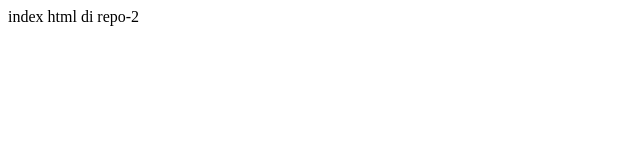
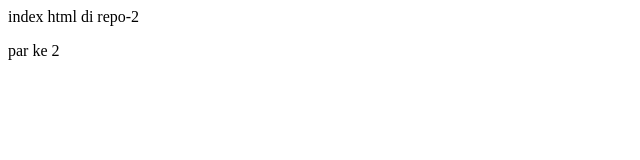
Before and after one commit to udhaayud/repo-2, a plain HTML site: page index.html in a window 1280 px wide. Shown: the full height of the page, 0-640 px from the left. Drawn offline with Linux system fonts and the light colour scheme.

Commit message:
nambah di repo2

```diff
--- a/index.html
+++ b/index.html
@@ -1 +1,2 @@
 <p>index html di repo-2</p>
+<p>par ke 2</p>
```
